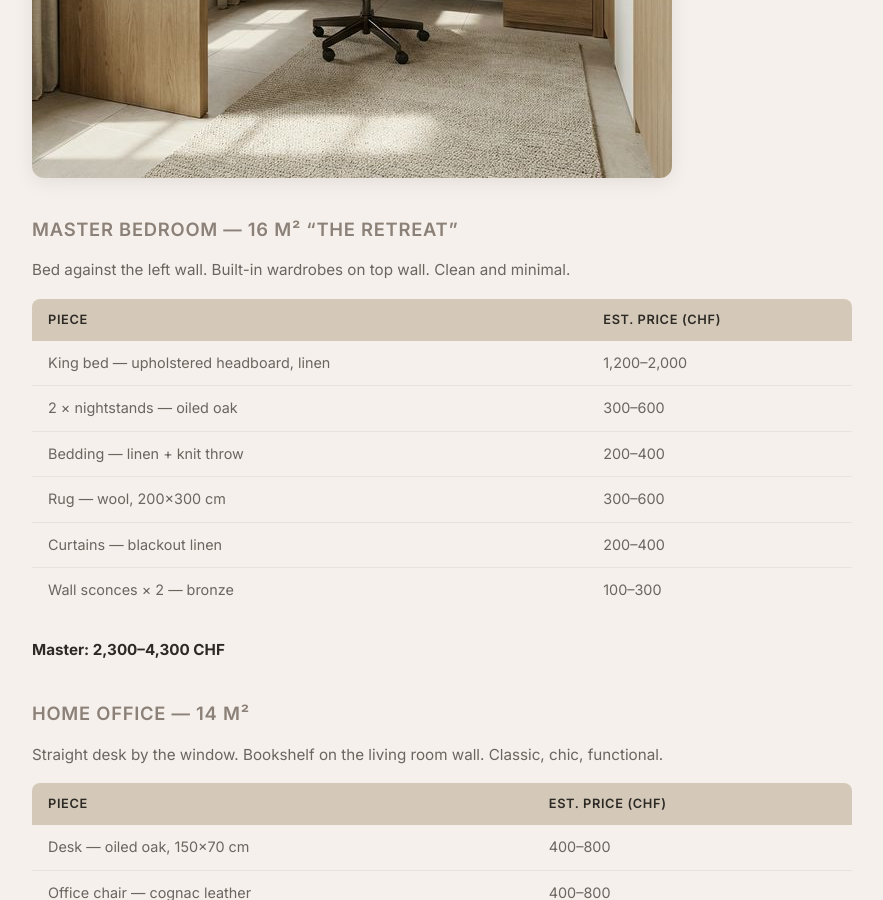
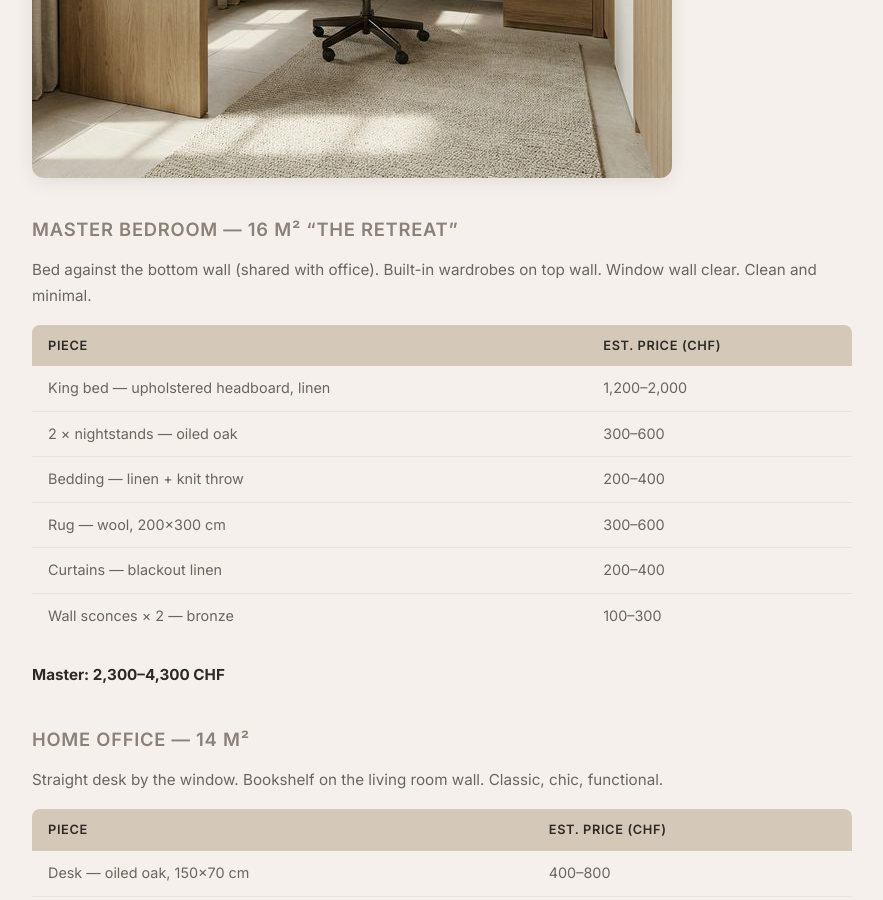
Before and after one commit to sunmeetsingh/sunmeetsingh.github.io, a Jekyll site: the page built from design/index.md, in a window 1280 px wide and 900 px high, scrolled down 8708 px. Shown: the whole window, without its empty margins (198-1081 px from the left). Built offline with Jekyll 4.4.1, drawn with Linux system fonts in a browser that asks for light colours; some of the changed lines change nothing that is shown; some of the changed text lies outside the part shown.

Commit message:
Update to v4 layouts: fix master bedroom bed placement (bottom wall)

```diff
--- a/design/index.md
+++ b/design/index.md
@@ -1,10 +1,10 @@
 ---
 layout: design
-title: "Zwyssigstrasse 11 — Interior Design v3"
+title: "Zwyssigstrasse 11 — Interior Design v4"
 permalink: /design/
 ---
 
-# Zwyssigstrasse 11 — Interior Design v3
+# Zwyssigstrasse 11 — Interior Design v4
 ## "Modern Chateau"
 
 **Muted · Timeless · Chic** — Dining moves to the wintergarten. The 45 m² living room becomes a pure lounge.
@@ -30,13 +30,13 @@ permalink: /design/
 
 ## Full Apartment Layout
 
-![Full Layout](/design/v3_full_layout.png)
+![Full Layout](/design/v4_full_layout.png)
 
 ---
 
 ## Living Room + Wintergarten + Bar Station
 
-![Living Area Detail](/design/v3_living_layout.png)
+![Living Area Detail](/design/v4_living_layout.png)
 
 ### Mood Reference
 
@@ -93,7 +93,7 @@ Tucked into the corner between the guest bedroom and wintergarten entrance.
 
 ## Bedrooms + Office
 
-![Rooms Detail](/design/v3_rooms_layout.png)
+![Rooms Detail](/design/v4_rooms_layout.png)
 
 ### Mood Reference
 
@@ -103,7 +103,7 @@ Tucked into the corner between the guest bedroom and wintergarten entrance.
 
 ### Master Bedroom — 16 m² "The Retreat"
 
-Bed against the left wall. Built-in wardrobes on top wall. Clean and minimal.
+Bed against the bottom wall (shared with office). Built-in wardrobes on top wall. Window wall clear. Clean and minimal.
 
 | Piece | Est. Price (CHF) |
 |---|---|
```
Also changed, not shown: design/v4_full_layout.png (added), design/v4_living_layout.png (added), design/v4_rooms_layout.png (added).
